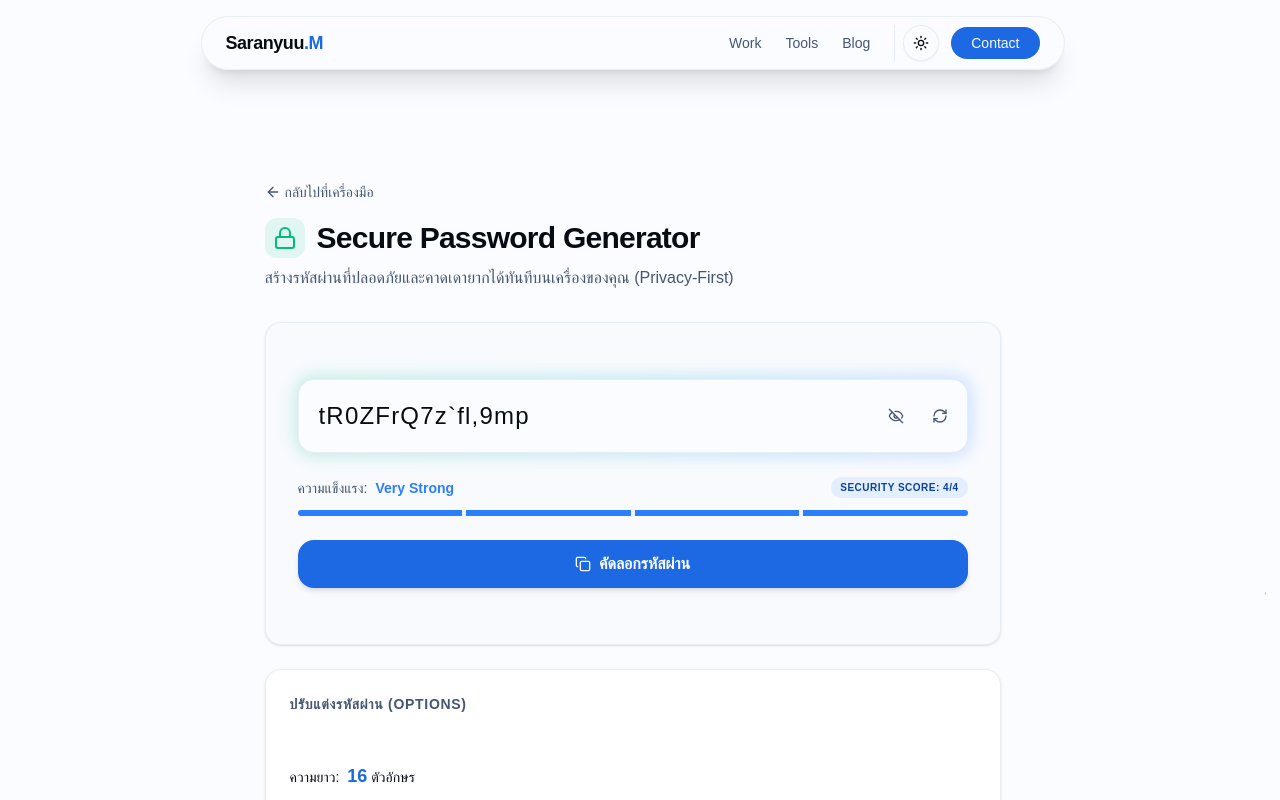
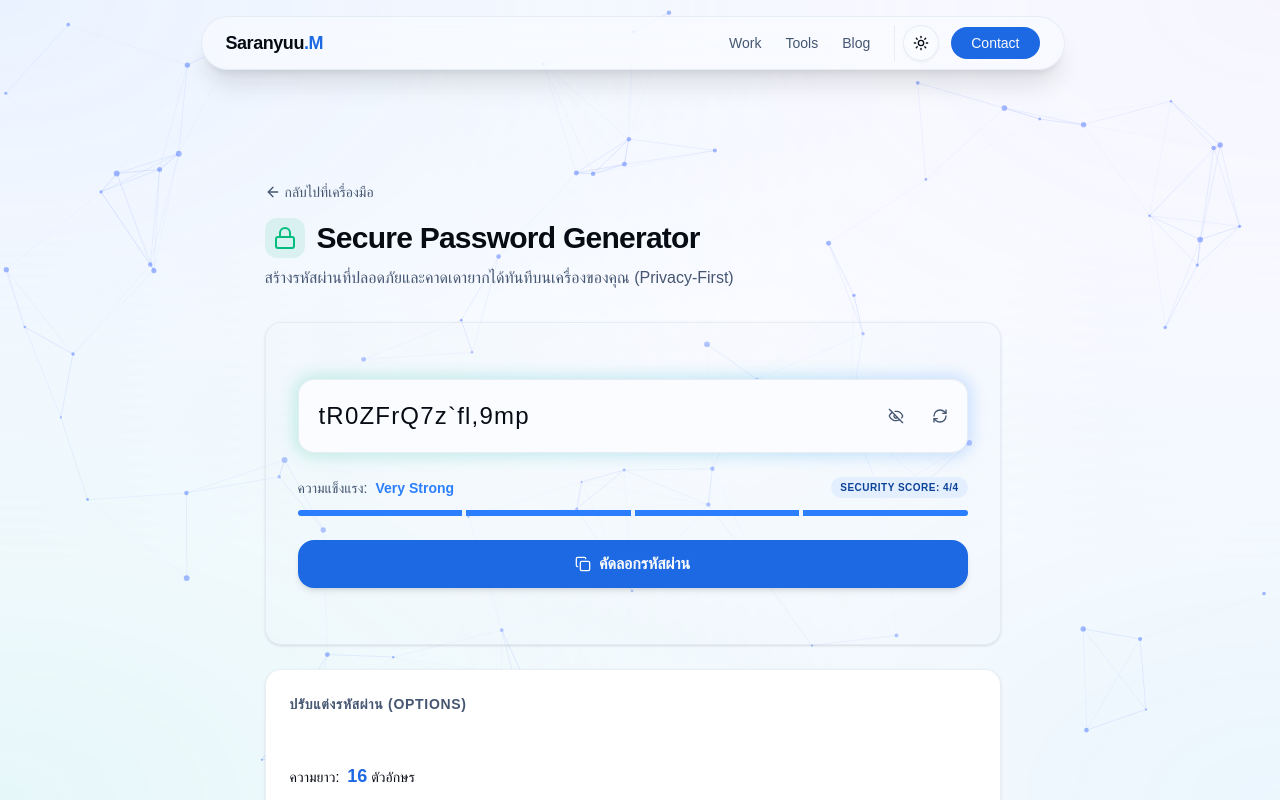
Before and after one commit to Yuukub/yuukub.github.io, a Next.js app: page /tools/password-generator in a window 1280 px wide. Shown: the top 800 px of the page. Built offline with nearby package versions, Linux system fonts and the light colour scheme; a web font is replaced by a local one.

Commit message:
Restore interactive particles and mesh background to all tools pages

```diff
--- a/src/app/tools/hash-generator/page.tsx
+++ b/src/app/tools/hash-generator/page.tsx
@@ -68,7 +68,10 @@ export default function HashGenerator() {
     };
 
     return (
-        <div className="min-h-screen selection:bg-primary/20 bg-background text-foreground">
+        <div className="min-h-screen selection:bg-primary/20 relative">
+            {/* Mesh Background */}
+            <div className="fixed inset-0 -z-10 mesh-gradient opacity-40 dark:opacity-20 pointer-events-none" />
+
             <Navbar />
 
             <main className="container mx-auto px-4 pt-32 pb-24 max-w-3xl">
--- a/src/app/tools/page.tsx
+++ b/src/app/tools/page.tsx
@@ -40,7 +40,10 @@ const TOOLS = [
 
 export default function ToolsPage() {
     return (
-        <div className="min-h-screen selection:bg-primary/20 bg-background text-foreground">
+        <div className="min-h-screen selection:bg-primary/20 relative">
+            {/* Mesh Background */}
+            <div className="fixed inset-0 -z-10 mesh-gradient opacity-40 dark:opacity-20 pointer-events-none" />
+
             <Navbar />
 
             <main className="container mx-auto px-4 pt-32 pb-24 max-w-5xl">
--- a/src/app/tools/password-generator/page.tsx
+++ b/src/app/tools/password-generator/page.tsx
@@ -85,7 +85,10 @@ export default function PasswordGenerator() {
     };
 
     return (
-        <div className="min-h-screen selection:bg-primary/20 bg-background">
+        <div className="min-h-screen selection:bg-primary/20 relative">
+            {/* Mesh Background */}
+            <div className="fixed inset-0 -z-10 mesh-gradient opacity-40 dark:opacity-20 pointer-events-none" />
+
             <Navbar />
 
             <main className="container mx-auto px-4 pt-32 pb-24 max-w-3xl">
```
